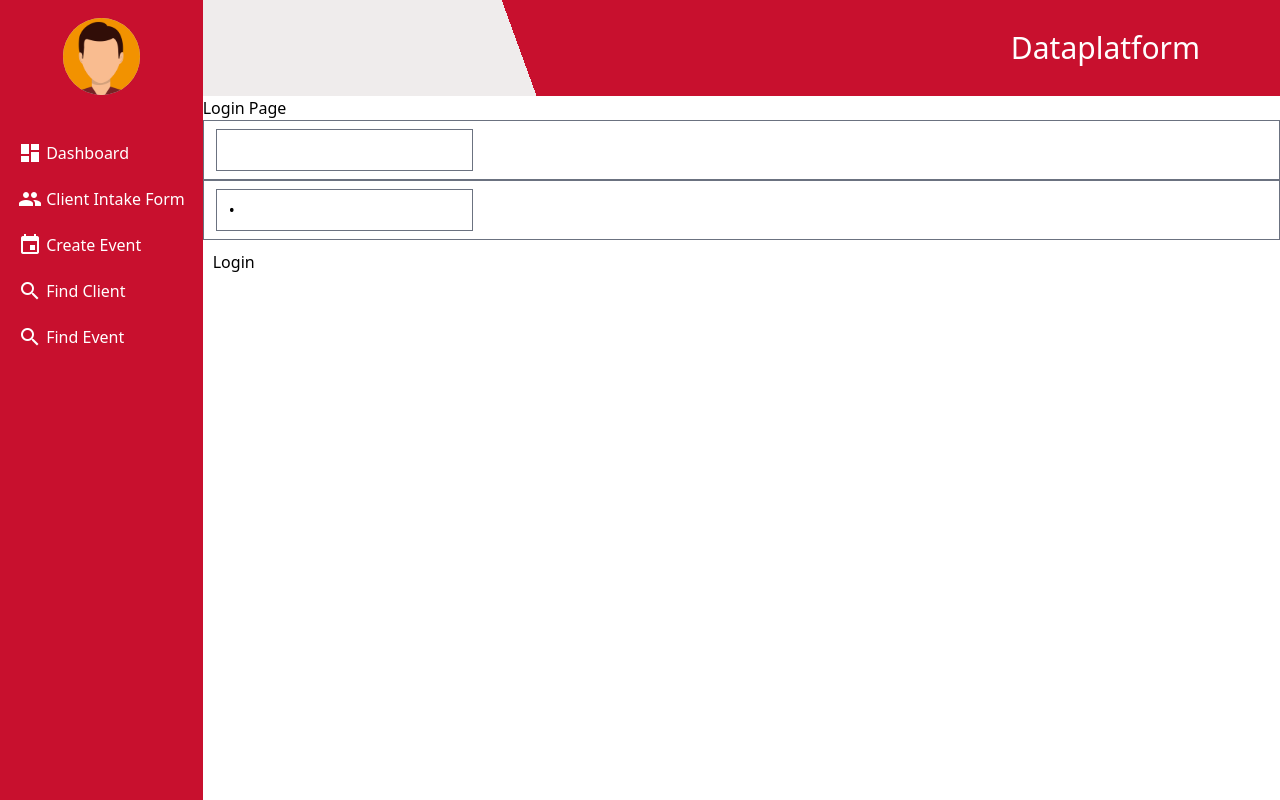
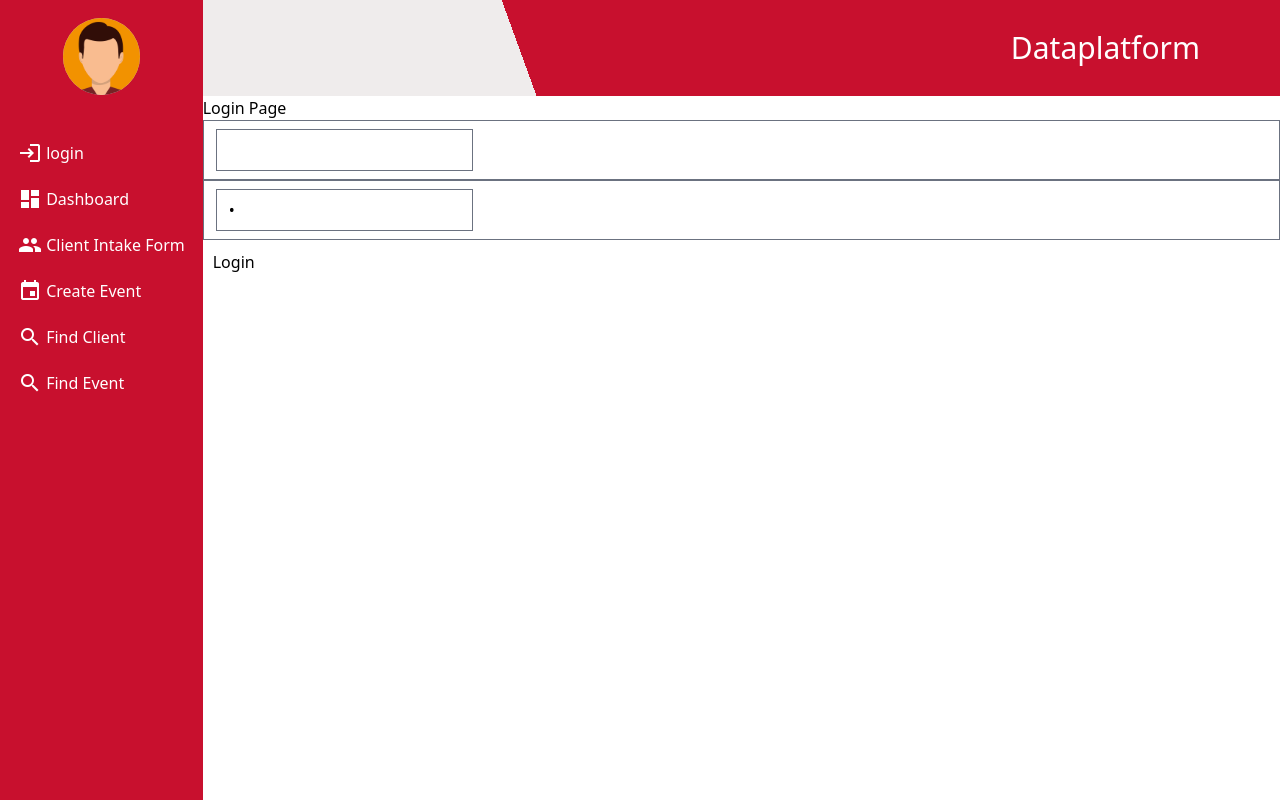
Before and after one commit to CIS-Spring-2023/project-cis_4339_project_11, a Vue app in the folder frontend/: page /login in a window 1280 px wide. Built offline with nearby package versions, Linux system fonts and the light colour scheme; no server answers.

Commit message:
Add files via upload

```diff
--- a/frontend/src/App.vue
+++ b/frontend/src/App.vue
@@ -25,6 +25,16 @@ export default {
         </section>
         <nav class="mt-10">
           <ul class="flex flex-col gap-4">
+            <li>
+              <router-link to="/login">
+                <span
+                  style="position: relative; top:6px"
+                  class="material-icons"
+                  >login</span
+                >
+                login
+              </router-link>
+            </li>
             <li>
               <router-link to="/">
                 <span
```
